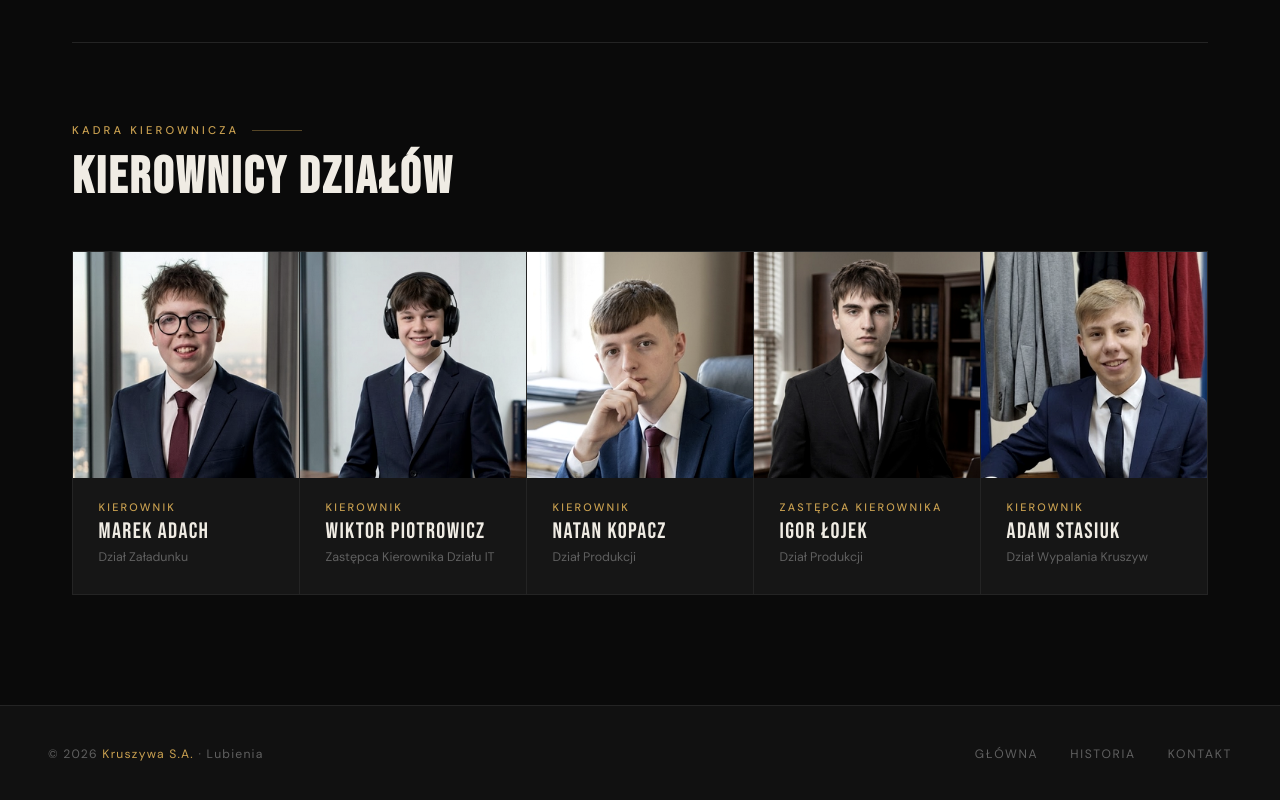
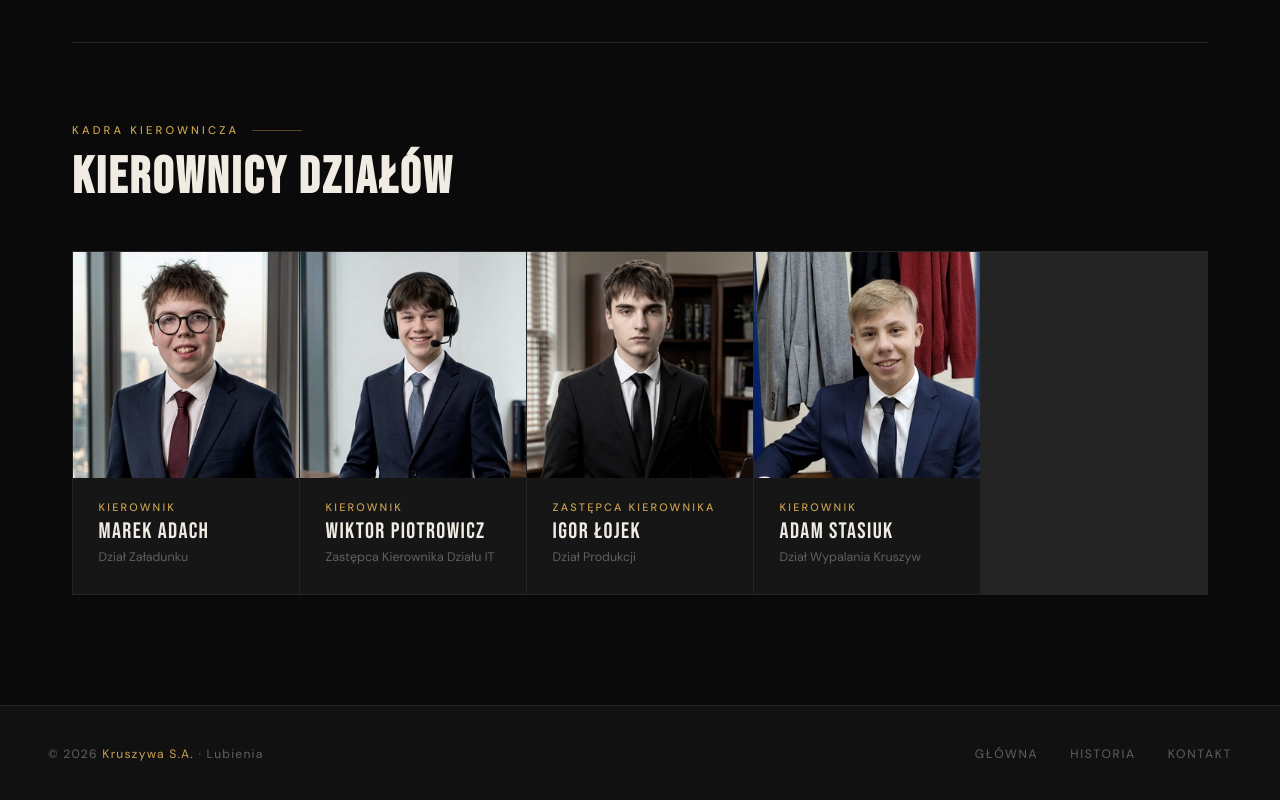
Before and after one commit to kajzerrw/strona1, a plain HTML site: page kadra.html in a window 1280 px wide. Shown: the part 1077-1877 px from the top of the page. Drawn offline with Linux system fonts and the light colour scheme.

Commit message:
Remove Natan Kopacz's card from kadra.html
Removed Natan Kopacz's card from the team section.

```diff
--- a/kadra.html
+++ b/kadra.html
@@ -269,17 +269,6 @@
 
     <div class="kierownik-card fade-in">
       <div class="card-photo-wrap">
-        <img src="zdjecia/natan.png" class="card-photo" alt="Natan Kopacz">
-      </div>
-      <div class="card-body">
-        <p class="card-role">Kierownik</p>
-        <p class="card-name">Natan Kopacz</p>
-        <p class="card-role-extra">Dział Produkcji</p>
-      </div>
-    </div>
-
-    <div class="kierownik-card fade-in">
-      <div class="card-photo-wrap">
         <img src="zdjecia/igor.png" class="card-photo" alt="Igor Łojek">
       </div>
       <div class="card-body">
```
